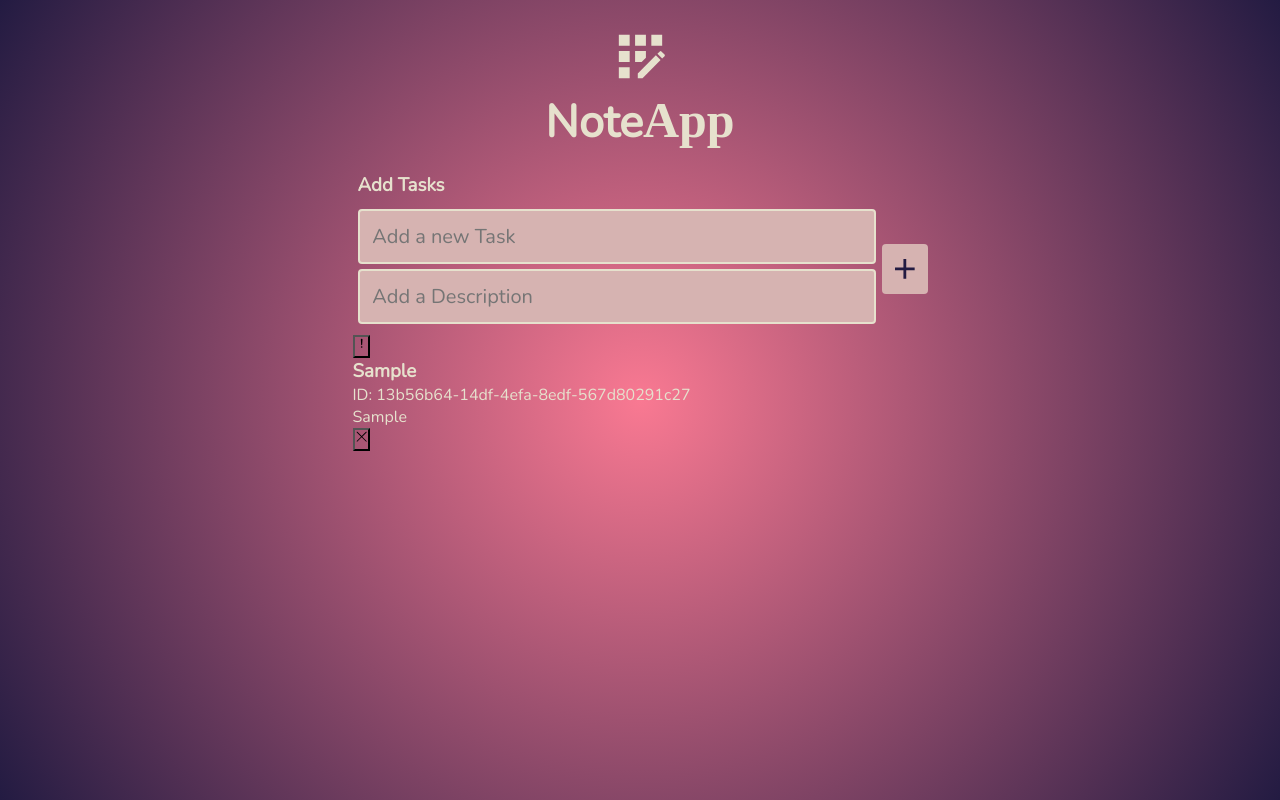
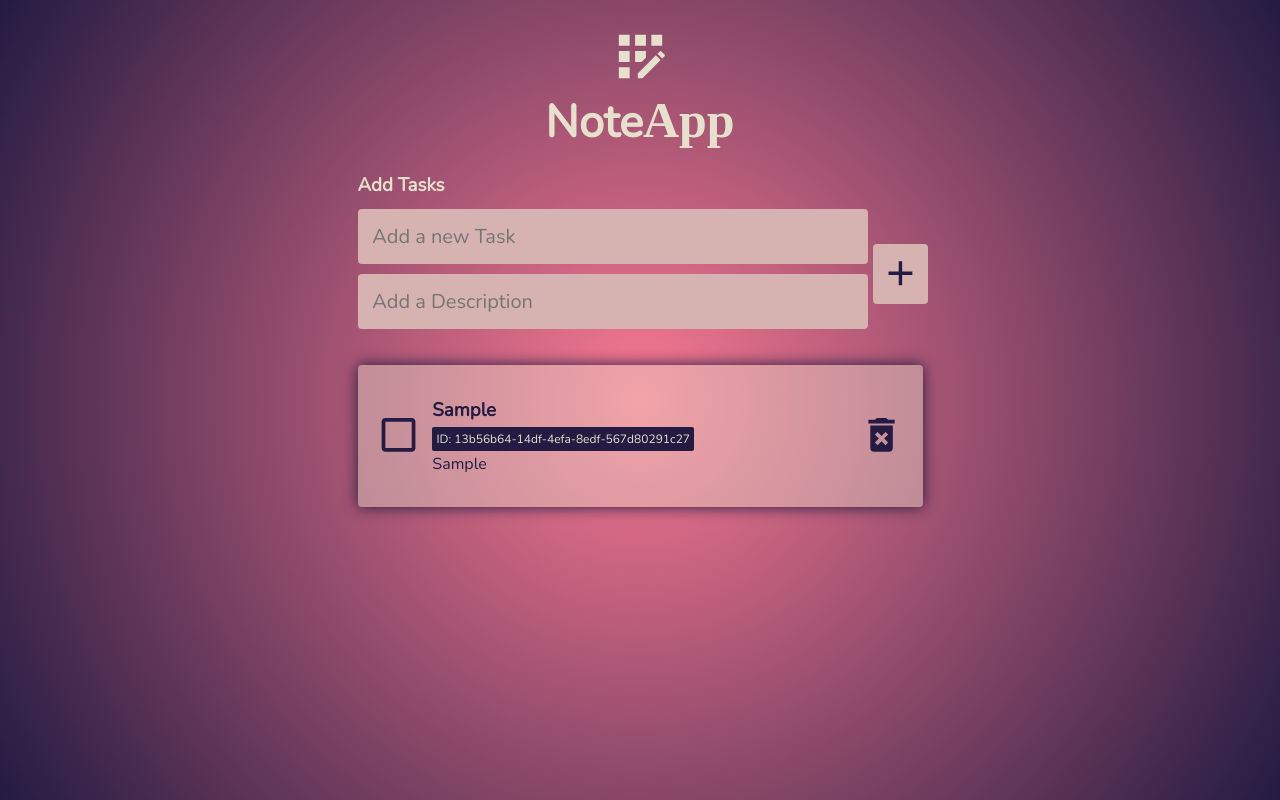
Before and after one commit to celesdv/note-app-task, a React (Create React App) app: page / in a window 1280 px wide. Both pictures are taken after typing "Sample", "Sample" into the empty fields and a click on the button 904 px from the left and 268 px from the top of the page. Built offline with nearby package versions, Linux system fonts and the light colour scheme; a web font is replaced by a local one.

Commit message:
:tada: UpdateStyle: Task

```diff
--- a/src/components/Task.js
+++ b/src/components/Task.js
@@ -1,5 +1,8 @@
-import Button from "react-bootstrap/Button";
-import { BsCheckLg, BsXLg, BsExclamationLg } from "react-icons/bs";
+import {
+  MdCheckBoxOutlineBlank,
+  MdDeleteForever,
+  MdCheckBox,
+} from "react-icons/md";
 import "../styles/Task.css";
 
 const Task = ({
@@ -11,44 +14,30 @@ const Task = ({
   deleteTask,
 }) => {
   return (
-    <div
-      className={
-        completed
-          ? "bg-secondary opacity-50 d-flex p-2 m-2 border rounded shadow "
-          : "d-flex p-2 m-2 border rounded shadow "
-      }
-    >
-      <Button
-        variant={completed ? "dark" : "success"}
-        className="m-2 shadow"
+    <div className="task">
+      <button
         onClick={() => completeTask(id)}
+        className={completed ? "bttn bttn-check" : "bttn"}
       >
-        {completed ? <BsCheckLg /> : <BsExclamationLg />}
-      </Button>
-      <div
-        className={
-          completed
-            ? "cross-out w-100 align-self-center pt-2"
-            : "w-100 align-self-center pt-2"
-        }
-      >
-        <h3 className={completed ? "text-light" : "text-primary"}>{title}</h3>
-        <span
-          className={
-            completed ? "badge bg-dark text-wrap" : "badge bg-primary text-wrap"
-          }
-        >
+        {completed ? (
+          <MdCheckBox className="iconForm" />
+        ) : (
+          <MdCheckBoxOutlineBlank className="iconForm" />
+        )}
+      </button>
+      <div className="info">
+        <h3 className={completed ? "cross-out" : ""}>{title}</h3>
+        <span className={completed ? "badge badge-complete" : "badge"}>
           ID: {id}
         </span>
-        <p>{description}</p>
+        <p className={completed ? "cross-out" : ""}>{description}</p>
       </div>
-      <Button
-        variant={completed ? "dark" : "danger"}
-        className="m-2 shadow"
+      <button
         onClick={() => deleteTask(id)}
+        className={completed ? "bttn bttn-check" : "bttn"}
       >
-        <BsXLg />
-      </Button>
+        <MdDeleteForever className="iconForm" />
+      </button>
     </div>
   );
 };
--- a/src/components/TaskForm.js
+++ b/src/components/TaskForm.js
@@ -47,7 +47,7 @@ const TaskForm = ({ saveTask }) => {
             onChange={handleChangeDescription}
           />
         </div>
-        <button className="buttonAdd">
+        <button className="bttn-form">
           <MdAdd className="iconForm" />
         </button>
       </form>
--- a/src/styles/Task.css
+++ b/src/styles/Task.css
@@ -1,3 +1,61 @@
-.cross-out{
-    text-decoration: line-through;
+.task {
+  display: flex;
+  margin: 20px 5px;
+  padding: 3%;
+  background: rgba(230, 225, 205, 0.4);
+  border-radius: 4px;
+  box-shadow: 0 0 15px #231b42;
 }
+
+.info {
+  width: 100%;
+  padding: 2%;
+  background: transparent;
+}
+
+h3,
+p {
+  background: transparent;
+  color: #231b42;
+  margin: 1% 0;
+}
+
+.cross-out {
+  text-decoration: line-through;
+  color: #e6e1cd;
+}
+
+.badge {
+  font-size: 12px;
+  padding: 1%;
+  border-radius: 2px;
+  background: #231b42;
+}
+
+.badge-complete {
+  background: #e6e1cd;
+  color: #231b42;
+  text-decoration: line-through;
+}
+
+.bttn {
+  align-self: center;
+  width: 60px;
+  height: 60px;
+  background: transparent;
+  border: none;
+  border-radius: 4px;
+  color: #231b42;
+}
+
+.bttn:hover {
+  color: #e6e1cd;
+}
+
+.bttn-check{
+    color: #e6e1cd;
+}
+
+.bttn-check:hover{
+    color: #231b42;
+}
--- a/src/styles/TaskForm.css
+++ b/src/styles/TaskForm.css
@@ -1,5 +1,6 @@
 .title{
     margin: 5px;
+    color: #e6e1cd;
 }
 
 .form {
@@ -8,49 +9,48 @@
 
 .inputs {
   padding: 1%;
+  background: transparent;
 }
 
 .inputForm {
   width: 100%;
   padding: 12px;
-  margin-bottom: 5px;
+  margin-bottom: 2%;
   font-size: 20px;
-  border: 2px solid #e6e1cd;
+  border: 2px solid #d6b3b1;
   border-radius: 4px;
   box-sizing: border-box;
   background: #d6b3b1;
 }
 
 .inputForm:focus {
-  background: #e6e1cd;
   color: #231b42;
-  border: 2px solid #f97992;
+  border: 3px solid #f97992;
 }
 
 .inputForm:hover {
-  background: #e6e1cd;
   color: #231b42;
-  border: 2px solid #f97992;
+  border: 3px solid #f97992;
 }
 
-.buttonAdd {
+.bttn-form {
   align-self: center;
   padding: 1%;
-  width: 50px;
-  height: 50px;
+  width: 60px;
+  height: 60px;
   background: #d6b3b1;
   border: none;
   border-radius: 4px;
   color: #231b42;
 }
 
-.buttonAdd:hover {
+.bttn-form:hover {
   background: #231b42;
   color: #d6b3b1;
 }
 
 .iconForm {
-  width: 98%;
-  height: 98%;
+  width: 96%;
+  height: 96%;
   background: transparent;
 }
```
